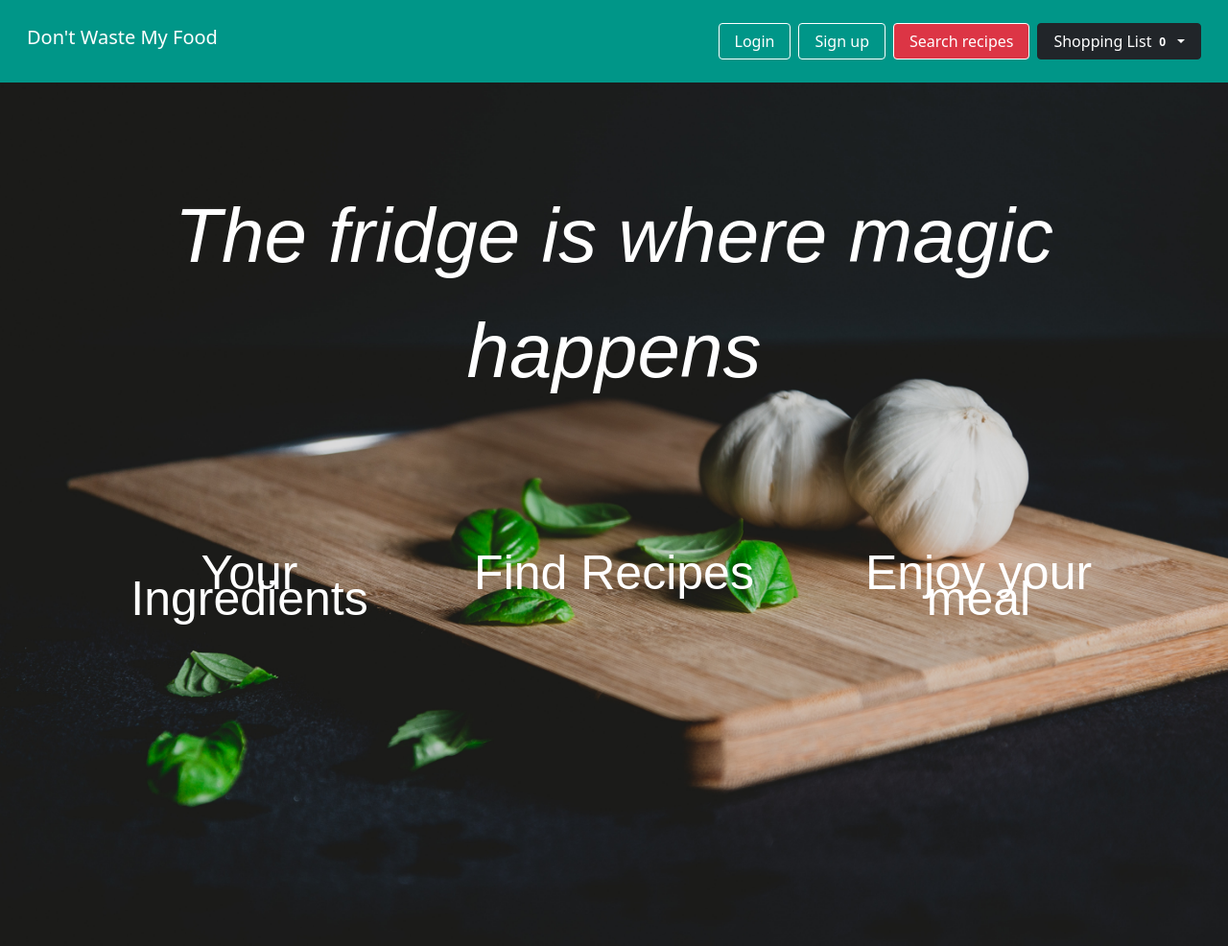
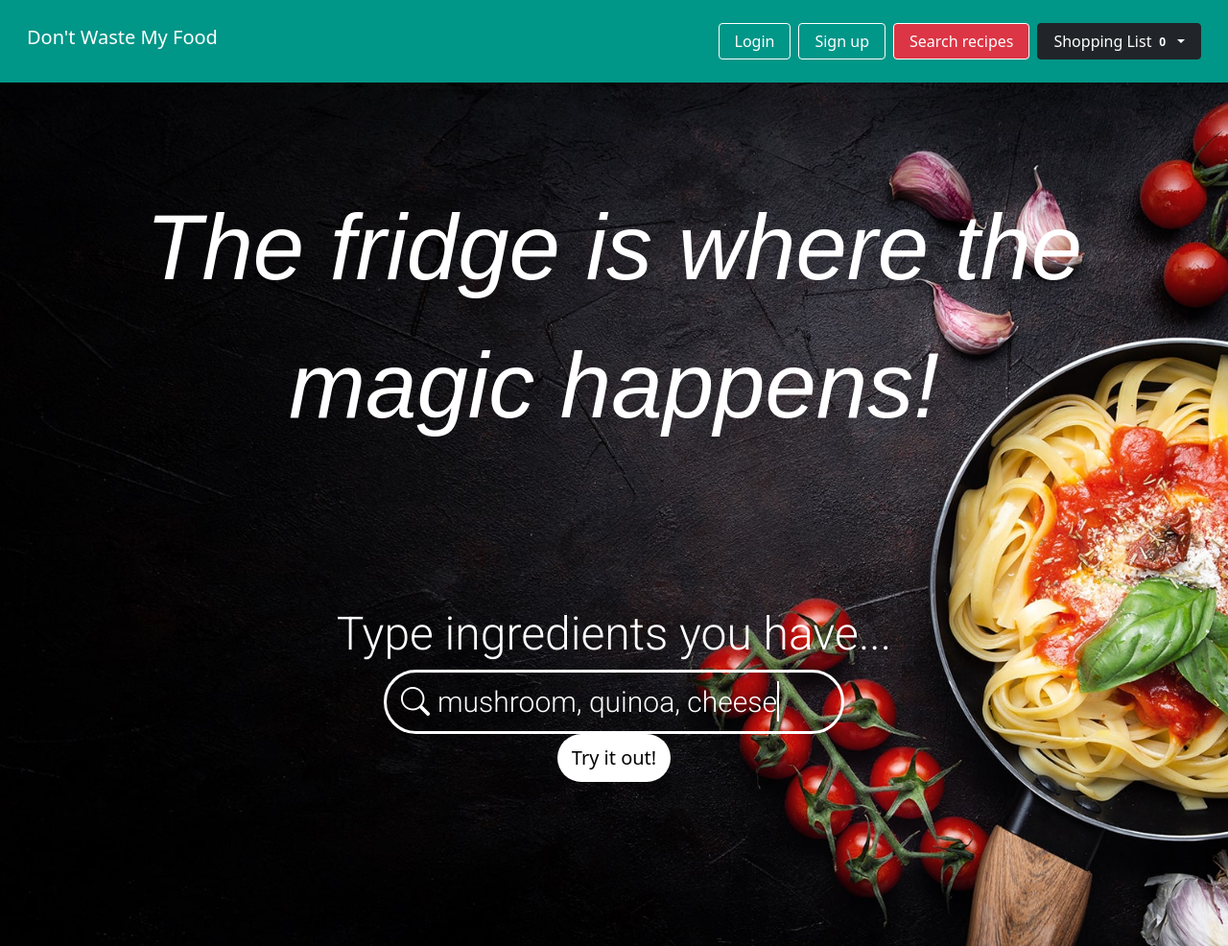
Before and after one commit to alpalma95/dont-waste-food, a React app: page / in a window 1280 px wide. Shown: the top 986 px of the page at 96% size. Built offline with nearby package versions, Linux system fonts and the light colour scheme; a web font is replaced by a local one.

Commit message:
fixed styles

```diff
--- a/src/front/js/pages/LandingPage.jsx
+++ b/src/front/js/pages/LandingPage.jsx
@@ -1,50 +1,84 @@
 import React from "react";
+import { useEffect, useRef } from "react";
 import { render } from "react-dom";
-import tableImage from "../../../img/table.jpg";
+//import tableImage from "../../img/table.jpg"
+import imagem2Image from "../../../img/imagem2.jpg";
 
 const LandingPage = () => {
+  const textRef = useRef();
+  const carouselText = [
+    { text: "mushroom, quinoa, cheese" },
+    { text: "chicken, spinach" },
+    { text: "rice" },
+  ];
+
+  useEffect(() => {
+    const getCarousel = async () => {
+      await carousel(carouselText);
+    };
+    getCarousel();
+  }, []);
+
+  async function typeSentence(sentence, delay = 150) {
+    const letters = sentence.split("");
+    let i = 0;
+    while (i < letters.length) {
+      await waitForMs(delay);
+      textRef.current.innerHTML += letters[i];
+      i++;
+    }
+    return;
+  }
+
+  async function deleteSentence() {
+    const sentence = textRef.current.innerHTML;
+    const letters = sentence.split("");
+    let i = 0;
+    while (letters.length > 0) {
+      await waitForMs(100);
+      letters.pop();
+      textRef.current.innerHTML = letters.join("");
+    }
+  }
+
+  async function carousel(carouselList) {
+    var i = 0;
+    while (true) {
+      await typeSentence(carouselList[i].text);
+      await waitForMs(1500);
+      await deleteSentence();
+      await waitForMs(500);
+      i++;
+      if (i >= carouselList.length) {
+        i = 0;
+      }
+    }
+  }
+
+  function waitForMs(ms) {
+    return new Promise((resolve) => setTimeout(resolve, ms));
+  }
+
   const styles = {
-    backgroundImage: `url(${tableImage})`,
-    backgroundSize: "cover",
-    backgroundPosition: "top",
+    backgroundImage: `url(${imagem2Image})`,
+    // backgroundSize: "cover",
+    // backgroundPosition: "top",
   };
 
   return (
     <div className="image" style={styles}>
       <div className="box">
-        <h1>The fridge is where magic happens</h1>
-        <div className="container">
-          <div className="row">
-            <div className="col-sm">
-              <div className="text">
-                Your Ingredients
-                <span className="description">
-                  {" "}
-                  Use ingredients you already have on hand
-                </span>
-              </div>
-            </div>
-            <div className="col-sm">
-              <div className="text">
-                Find Recipes
-                <span className="description">
-                  {" "}
-                  Find and select the recipes you want to try. Save them to your
-                  library
-                </span>
-              </div>
-            </div>
-            <div className="col-sm">
-              <div className="text">
-                Enjoy your meal
-                <span className="description">
-                  {" "}
-                  Discover the recipes to try new dishes and make your family
-                  delicious meals
-                </span>
-              </div>
-            </div>
+        <h1 className="maintitle"> The fridge is where the magic happens!</h1>
+        <div className="typing-demonstration">
+          <h5 className="title">Type ingredients you have...</h5>
+          <div className="typing-container">
+            <span id="sentence" className="sentence">
+              <i className="bi bi-search"></i>
+            </span>
+            <span ref={textRef} id="feature-text"></span>
+            <span className="input-cursor"></span>
           </div>
+          <button className="try">Try it out!</button>
         </div>
       </div>
     </div>
--- a/src/front/styles/index.css
+++ b/src/front/styles/index.css
@@ -25,7 +25,7 @@ body {
   display: inline-block;
   justify-content: center;
   font-family: "Oswald", sans-serif;
-  font-size: 80px;
+  /* font-size: 80px; */
   font-style: italic;
   font-weight: 500;
   text-transform: none;
@@ -62,3 +62,98 @@ body {
 .line-through {
   text-decoration: line-through;
 }
+/*landing page*/
+.maintitle {
+  color: white;
+  text-align: center;
+  font-family: "Roboto", sans-serif;
+  font-size: 6rem;
+  /* margin-left: 100px;
+  padding-top: 50px;
+  padding-right: 450px; */
+  letter-spacing: normal;
+  font-weight: 900px;
+  text-transform: none;
+}
+
+.typing-container {
+  display: flex;
+  justify-content: flex-start;
+  align-items: center;
+  border: 3px solid white;
+  border-radius: 35px;
+  padding: 8px 15px;
+  max-width: 30rem;
+  font-family: "Roboto", sans-serif;
+  font-size: 30px;
+  margin: 0 auto;
+  color: white;
+}
+.title {
+  text-align: center;
+  color: white;
+  /* margin-top: 100px; */
+  font-size: 3rem;
+  font-family: "Roboto", sans-serif;
+  /* padding-right: 300px;
+  margin-bottom: 30px; */
+}
+.typing-container #feature-text {
+  margin-left: 8px;
+}
+.sentence {
+  color: white;
+}
+.typing-container .input-cursor {
+  display: inline-block;
+  width: 2px;
+  height: 42px;
+  background-color: white;
+  /* margin-left: 8px; */
+  animation: blink 0.6s linear infinite alternate;
+}
+.try {
+  background: rgb(235, 240, 236);
+  background-color: white;
+  border: 0px;
+  padding: 10px 15px;
+  margin: 0 auto;
+  /* margin-top: 25px;
+  margin-left: 550px; */
+  border-radius: 50px;
+  font-size: 20px;
+  display: block;
+}
+@keyframes blink {
+  0% {
+    opacity: 1;
+  }
+  40% {
+    opacity: 1;
+  }
+  60% {
+    opacity: 0;
+  }
+  100% {
+    opacity: 0;
+  }
+}
+
+@media (max-width: 500px) {
+  .maintitle {
+    font-size: 3rem;
+  }
+  .title {
+    font-size: 2rem;
+  }
+  .typing-container {
+    transform: scale(0.9);
+    font-size: 1.5rem;
+  }
+  .image {
+    background-size: cover;
+    background-repeat: no-repeat;
+    background-position: right;
+    height: 100vh;
+  }
+}
```
